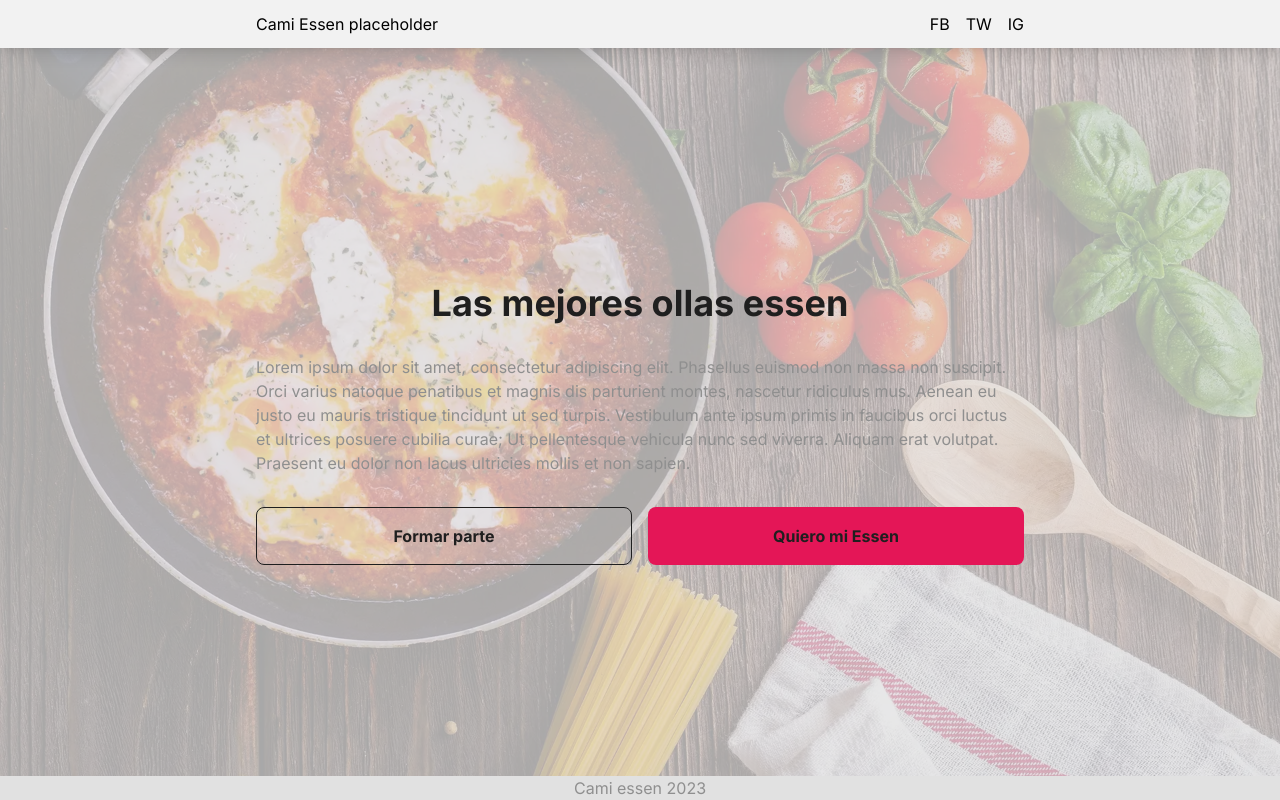
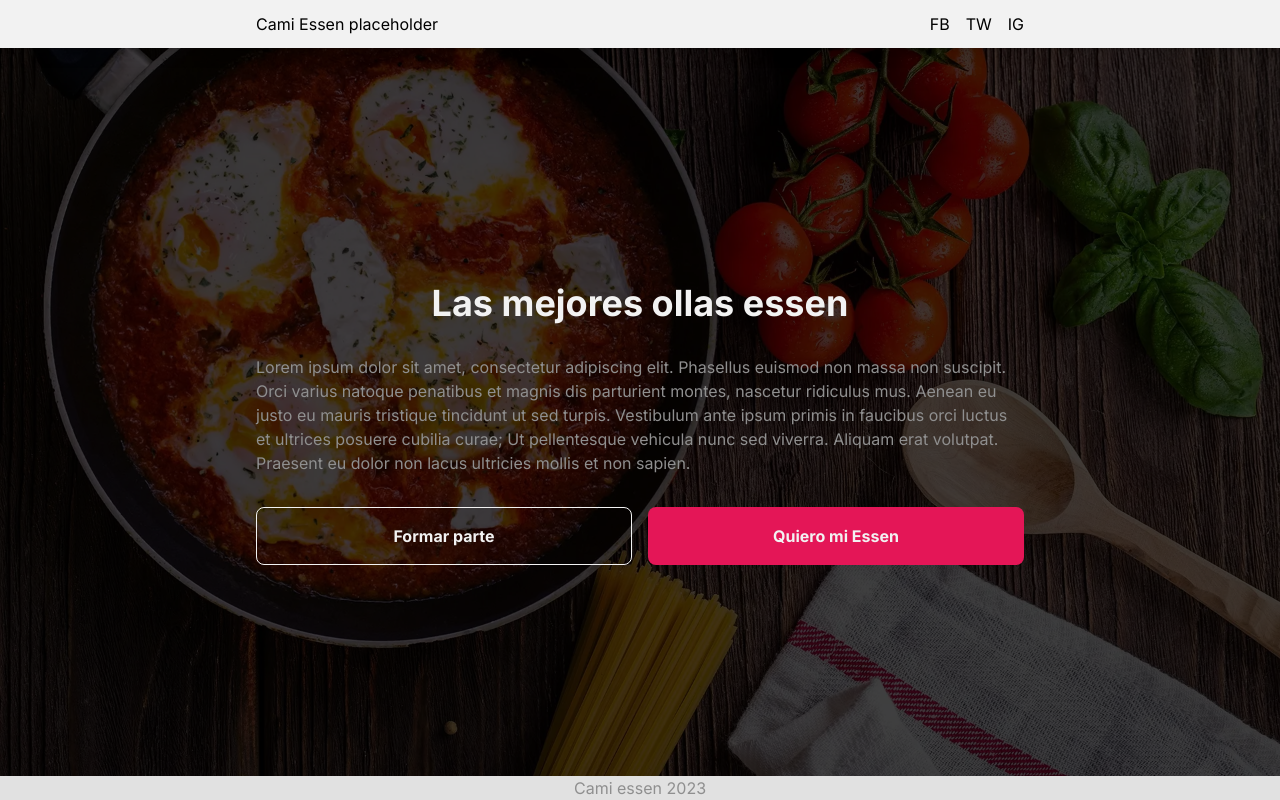
Before and after one commit to Upward-Solutions/cami-essen, a Next.js app: page / in a window 1280 px wide. Built offline with nearby package versions, Linux system fonts and the light colour scheme; no server answers.

Commit message:
Fixed minor style issues

```diff
--- a/src/app/globals.css
+++ b/src/app/globals.css
@@ -12,6 +12,6 @@
     }
 
     .btn-secondary {
-        @apply border-headlines hover:bg-background/25 active:bg-background/50
+        @apply border-card-background hover:bg-background/25 active:bg-background/50
     }
 }
--- a/src/app/page.tsx
+++ b/src/app/page.tsx
@@ -47,7 +47,7 @@ export default function HomePage() {
     <main className='relative h-screen overflow-hidden'>
       <div className='absolute z-10 flex items-center justify-center w-full h-full mt-6'>
         <div className='flex flex-col items-center gap-8 p-4 tablet:p-0 tablet:max-w-3xl'>
-          <h1 className='text-4xl font-bold text-headlines'>
+          <h1 className='text-4xl font-bold text-card-background'>
             Las mejores ollas essen
           </h1>
           <p className='text-text'>
@@ -69,7 +69,7 @@ export default function HomePage() {
         </div>
       </div>
       <div className='relative w-full h-full'>
-        <div className='absolute w-full h-full bg-background/75'></div>
+        <div className='absolute w-full h-full bg-[#000000]/75'></div>
         <img
           src='/background.webp'
           alt='Cocina con distintos utencilios y sartén essen'
--- a/src/components/Button/Button.tsx
+++ b/src/components/Button/Button.tsx
@@ -20,7 +20,7 @@ const Button = ({ children, variant = 'primary', url }: Props) => {
 
     return isAbsolute ? (
       <a
-        className={`${variants[variant]} text-center px-8 border py-4 rounded text-headlines font-bold`}
+        className={`${variants[variant]} text-center px-8 border py-4 rounded text-card-background font-bold`}
         href={url}
       >
         {NEXT_PUBLIC_DOMAIN}
@@ -28,7 +28,7 @@ const Button = ({ children, variant = 'primary', url }: Props) => {
       </a>
     ) : (
       <Link
-        className={`${variants[variant]} text-center px-8 border py-4 rounded text-headlines font-bold`}
+        className={`${variants[variant]} text-center px-8 border py-4 rounded text-card-background font-bold`}
         href={url}
       >
         {children}
@@ -37,7 +37,7 @@ const Button = ({ children, variant = 'primary', url }: Props) => {
   } else {
     return (
       <button
-        className={`${variants[variant]} px-8 border py-4 rounded text-headlines font-bold`}
+        className={`${variants[variant]} px-8 border py-4 rounded text-card-background font-bold`}
       >
         {children}
       </button>
```
